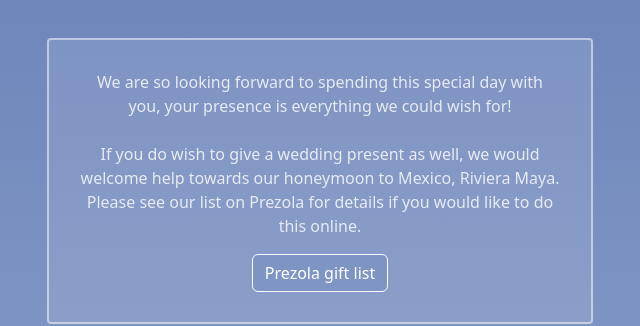
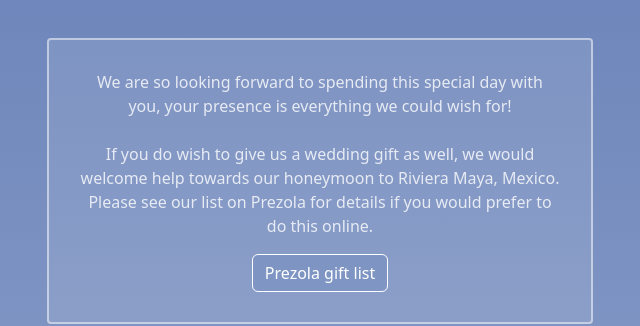
Before and after one commit to DanRogers99/Dan-and-Emma-Wedding-Website, a website: page index.html in a window 1280 px wide. Shown: the part 3150-3476 px from the top of the page, 320-960 px from the left. Drawn offline with nearby package versions, Linux system fonts and the light colour scheme.

Commit message:
Update Gift wording

```diff
--- a/index.html
+++ b/index.html
@@ -238,9 +238,9 @@
                                             presence is everything we could wish for!
 
                                             <br/><br/>
-                                            If you do wish to give a wedding present as well, we would welcome help
-                                            towards our honeymoon to Mexico, Riviera Maya. Please see our list on
-                                            Prezola for details if you would like to do this online.
+                                            If you do wish to give us a wedding gift as well, we would welcome help
+                                            towards our honeymoon to Riviera Maya, Mexico. Please see our list on
+                                            Prezola for details if you would prefer to do this online.
                                         </p>
                                         <a href="https://prezola.com/wishlists/10290678" target="_blank">
                                             <button class="btn">
```
